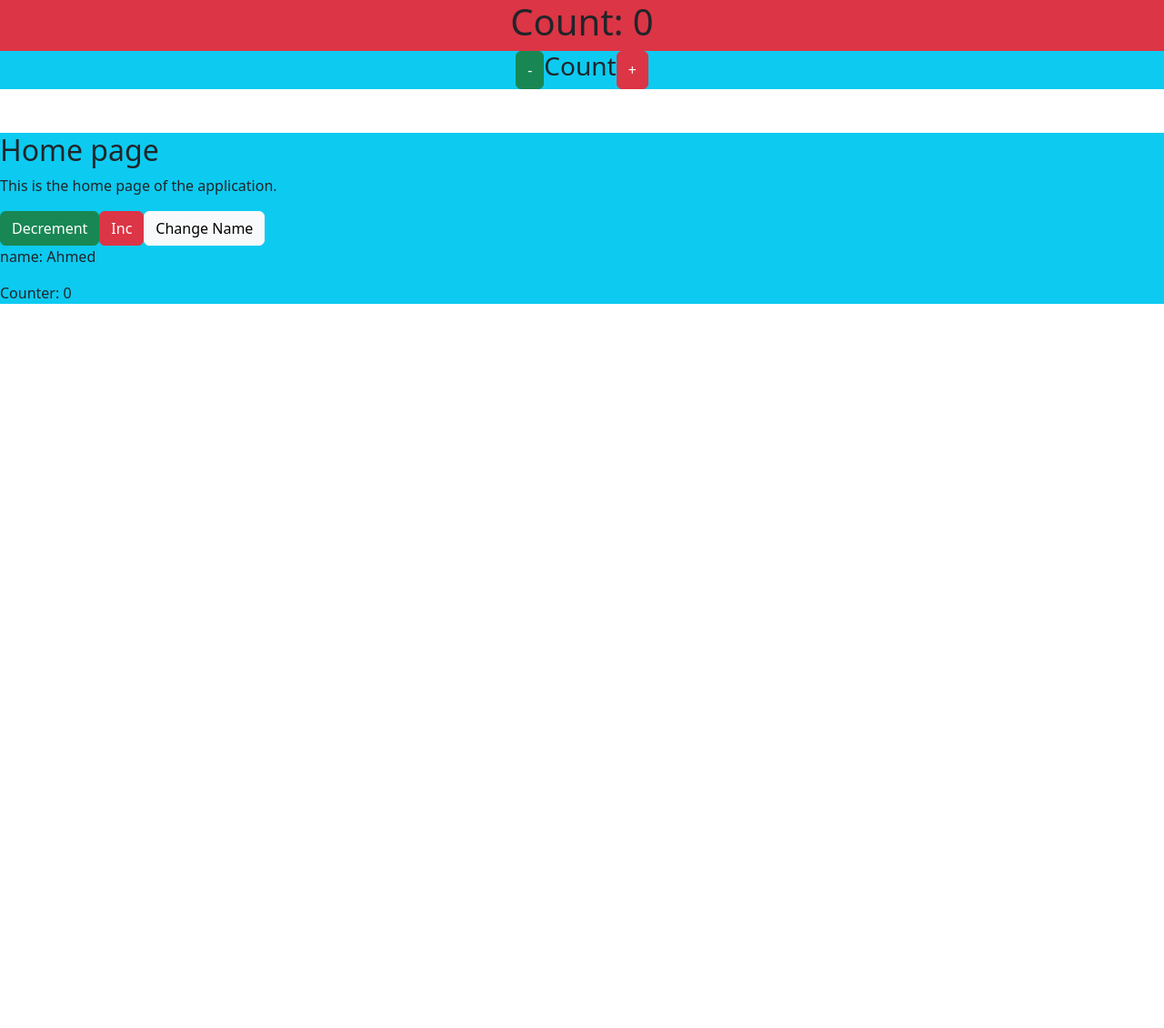
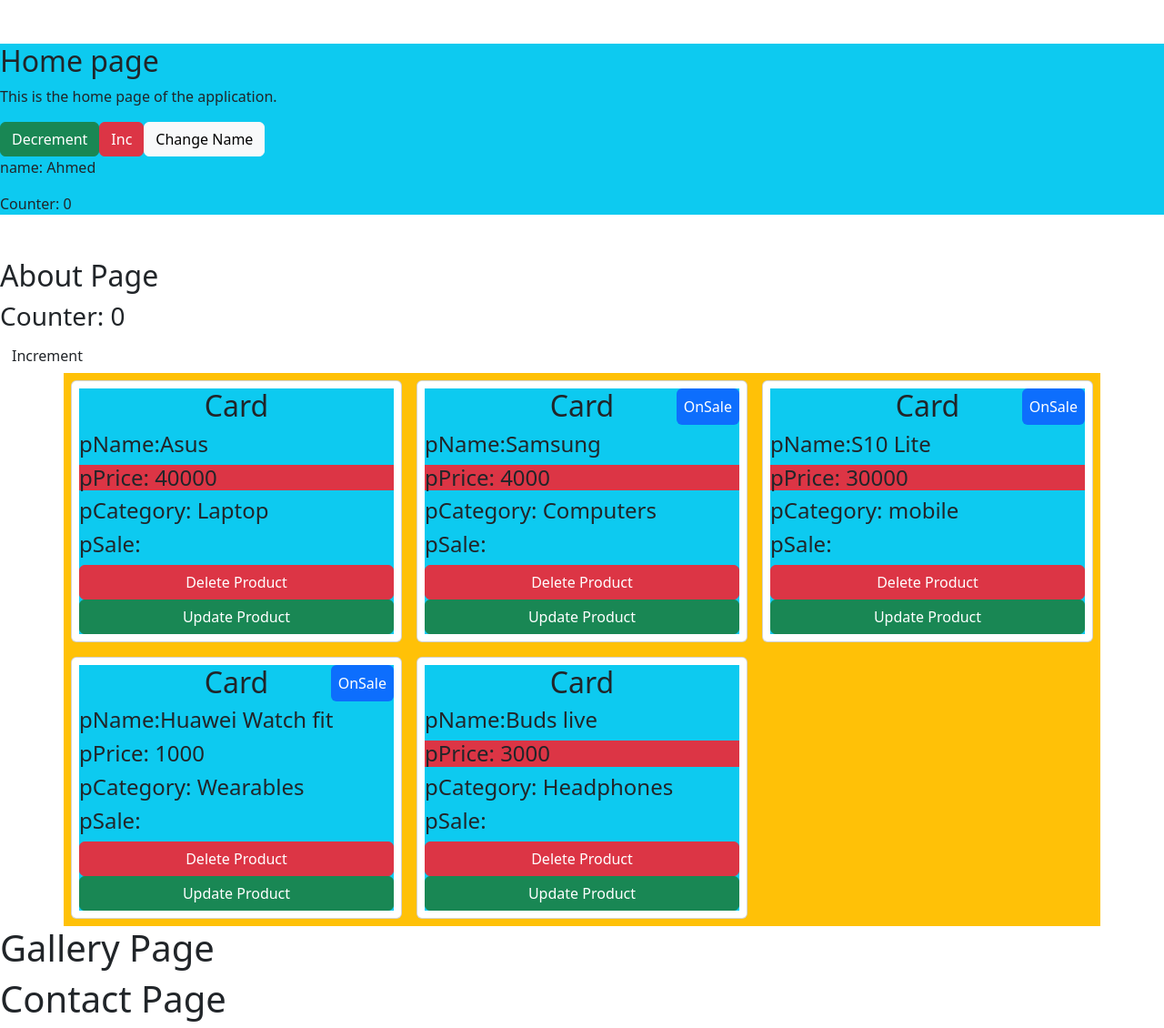
Before and after one commit to Nouh1408/React-std, a React (Vite) app: page / in a window 1280 px wide. Shown: the whole page at 91% size. Before the commit the page ends 800 px from the top, so only its background shows below. Built offline with nearby package versions, Linux system fonts and the light colour scheme.

Commit message:
setting up SPA

```diff
--- a/src/App.jsx
+++ b/src/App.jsx
@@ -2,6 +2,8 @@ import { useState } from 'react'
 import './App.css'
 import About from './Components/About/About.jsx'
 import Home from './Components/Home/Home.jsx'
+import Contact from './Components/Contact/Contact.jsx'
+import Gallery from './Components/Gallery/Gallery.jsx'
 
 
 function App() {
@@ -16,17 +18,10 @@ function App() {
   return (
     <>
 
-      <div className='d-flex justify-content-center bg-danger'>
-        <h1>Count: {count}</h1>
-      </div>
-      <div className='d-flex justify-content-center bg-info'>
-
-        <button className='btn btn-success' onClick={Decrement}>-</button>
-        <h3>Count</h3>
-        <button className='btn btn-danger' onClick={Increment}>+</button>
-      </div>
+      <Home />
       <About />
-      <Home />
+      <Gallery />
+      <Contact/>
     </>
   )
 }
--- a/src/Components/About/About.jsx
+++ b/src/Components/About/About.jsx
@@ -1,5 +1,5 @@
 import React, { useState } from 'react'
-import Card from '../Card/Card';
+import Card from '../Card/Card'
 
 
 
@@ -45,32 +45,27 @@ export default function About() {
     }
 
   ])
-  function changeCounter(amount) {
-    setCounter(counter + amount)
+  function deleteProduct(pId) {
+    let deepCopy = structuredClone(product);
+    deepCopy = deepCopy.filter((p) => p.id !== pId);
+    setProduct(deepCopy);
   }
-  function deleteProduct(pId){
-    // alert("Item Deleted")
-    let deepCopy = structuredClone(product)
-      deepCopy=deepCopy.filter(function(p){//important to use deepcopy =
-      return p.id != pId
-    })
 
-    setProduct(deepCopy)
+  // Move this function outside deleteProduct
+  function updatePrice(pId) {
+    let deepProducts = structuredClone(product);
+    deepProducts = deepProducts.map((p) => {
+      if (p.id === pId) {
+        p.price = Number(p.price) + 50; // Ensure price is a number
+      }
+      return p;
+    });
+    setProduct(deepProducts);
+  }
 
-
-    function updatePrice(pId){
-      let deepProducts = structuredClone(product)
-      deepProducts = deepProducts.map(function(p){ //not important to use deepcopy =
-        if(p.id == pId){
-          p.price +=50
-        }
-        return p
-      })
-      setProduct(deepProducts)
-    }
   return (
     <div>
-      <h2>Avout</h2>
+      <h2>About Page</h2>
       <h3>Counter: {counter}</h3>
       <button className={`btn ${counter > 5 && "bg-danger"}`} onClick={() => changeCounter(1)}>Increment</button>
       <div className="bg-warning container">
@@ -88,4 +83,3 @@ export default function About() {
 
   )
   }
-}
--- /dev/null
+++ b/src/Components/Contact/Contact.jsx
@@ -0,0 +1,9 @@
+import React from 'react'
+
+export default function Contact() {
+  return (
+    <div>
+        <h1>Contact Page</h1>
+    </div>
+  )
+}
--- /dev/null
+++ b/src/Components/Gallery/Gallery.jsx
@@ -0,0 +1,9 @@
+import React from 'react'
+
+export default function Gallery () {
+  return (
+    <div>
+            <h1>Gallery Page</h1>
+    </div>
+  )
+}
```
